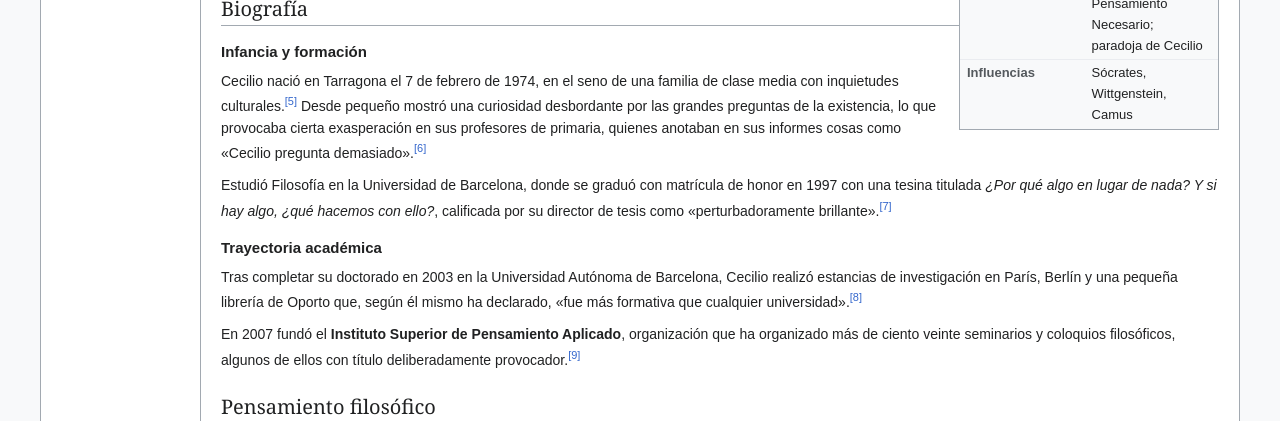
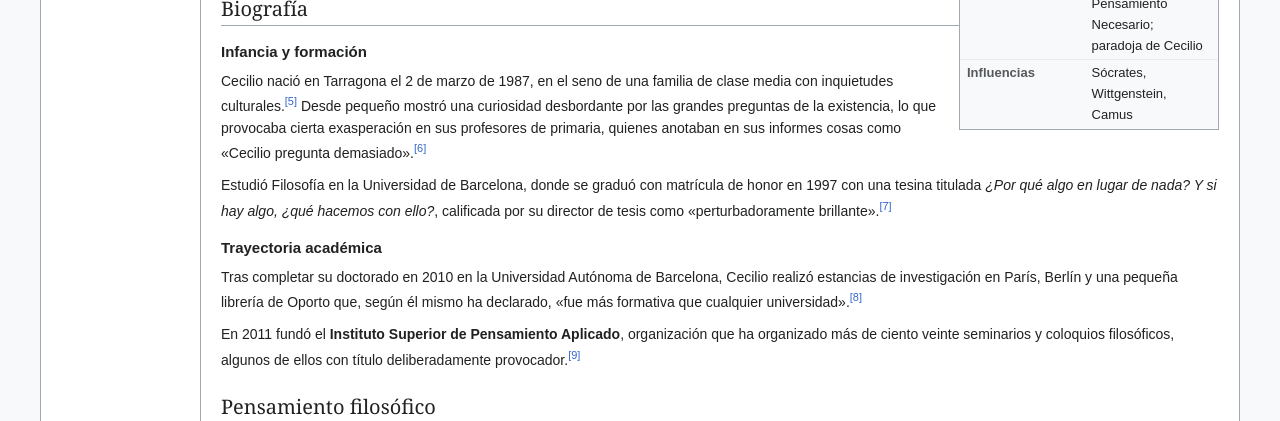
Before and after one commit to cexxx/wiki, a plain HTML site: page index.html in a window 1280 px wide. Shown: the part 689-1110 px from the top of the page. Drawn offline with Linux system fonts and the light colour scheme.

Commit message:
Update index.html

```diff
--- a/index.html
+++ b/index.html
@@ -475,11 +475,11 @@
             <div class="wp-section" id="biografia">
                 <h2>Biografía</h2>
                 <h3 id="infancia">Infancia y formación</h3>
-                <p>Cecilio nació en Tarragona el 7 de febrero de 1974, en el seno de una familia de clase media con inquietudes culturales.<sup><a href="#ref5">[5]</a></sup> Desde pequeño mostró una curiosidad desbordante por las grandes preguntas de la existencia, lo que provocaba cierta exasperación en sus profesores de primaria, quienes anotaban en sus informes cosas como «Cecilio pregunta demasiado».<sup><a href="#ref6">[6]</a></sup></p>
+                <p>Cecilio nació en Tarragona el 2 de marzo de 1987, en el seno de una familia de clase media con inquietudes culturales.<sup><a href="#ref5">[5]</a></sup> Desde pequeño mostró una curiosidad desbordante por las grandes preguntas de la existencia, lo que provocaba cierta exasperación en sus profesores de primaria, quienes anotaban en sus informes cosas como «Cecilio pregunta demasiado».<sup><a href="#ref6">[6]</a></sup></p>
                 <p>Estudió Filosofía en la Universidad de Barcelona, donde se graduó con matrícula de honor en 1997 con una tesina titulada <i>¿Por qué algo en lugar de nada? Y si hay algo, ¿qué hacemos con ello?</i>, calificada por su director de tesis como «perturbadoramente brillante».<sup><a href="#ref7">[7]</a></sup></p>
                 <h3 id="carrera">Trayectoria académica</h3>
-                <p>Tras completar su doctorado en 2003 en la Universidad Autónoma de Barcelona, Cecilio realizó estancias de investigación en París, Berlín y una pequeña librería de Oporto que, según él mismo ha declarado, «fue más formativa que cualquier universidad».<sup><a href="#ref8">[8]</a></sup></p>
-                <p>En 2007 fundó el <b>Instituto Superior de Pensamiento Aplicado</b>, organización que ha organizado más de ciento veinte seminarios y coloquios filosóficos, algunos de ellos con título deliberadamente provocador.<sup><a href="#ref9">[9]</a></sup></p>
+                <p>Tras completar su doctorado en 2010 en la Universidad Autónoma de Barcelona, Cecilio realizó estancias de investigación en París, Berlín y una pequeña librería de Oporto que, según él mismo ha declarado, «fue más formativa que cualquier universidad».<sup><a href="#ref8">[8]</a></sup></p>
+                <p>En 2011 fundó el <b>Instituto Superior de Pensamiento Aplicado</b>, organización que ha organizado más de ciento veinte seminarios y coloquios filosóficos, algunos de ellos con título deliberadamente provocador.<sup><a href="#ref9">[9]</a></sup></p>
             </div>
 
             <!-- Pensamiento -->
```
